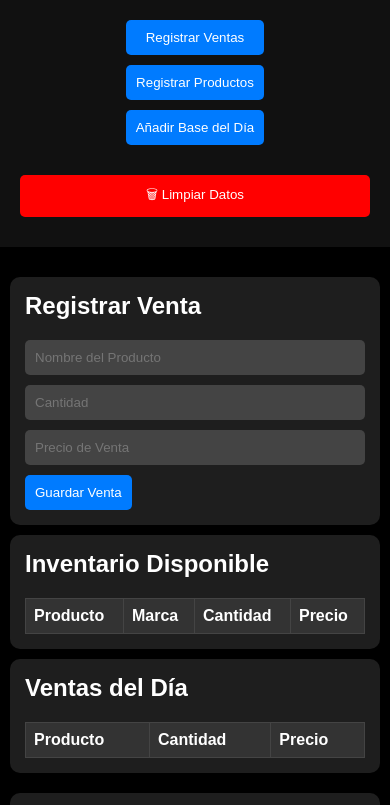
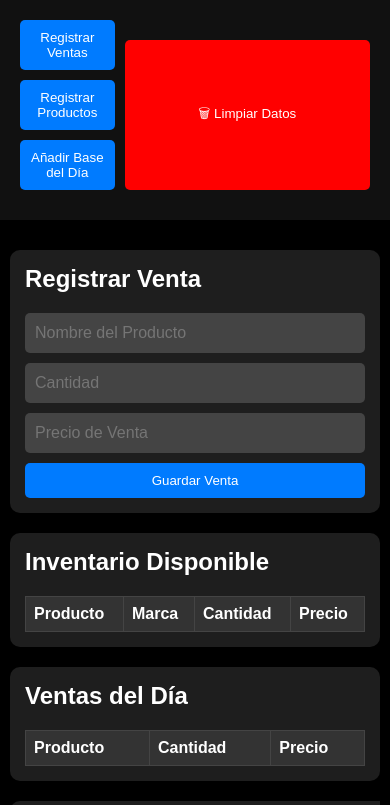
Before and after one commit to Darwin2210/Sistema_Ventas_Mayor, a plain HTML site: page index.html in a window 390 px wide. Both pictures are taken after a click on the button "Registrar Ventas". Shown: the top 805 px of the page. Drawn offline with Linux system fonts and the light colour scheme.

Commit message:
Update index.html

```diff
--- a/index.html
+++ b/index.html
@@ -5,40 +5,36 @@
   <meta name="viewport" content="width=device-width, initial-scale=1.0">
   <title>Punto de Venta</title>
   <style>
-    * {
-      box-sizing: border-box;
-    }
-
-    html, body {
+    /* Estilo base del body */
+    body {
       margin: 0;
-      padding: 0;
       font-family: sans-serif;
       background-color: #000;
       color: #fff;
-      height: 100%;
     }
 
+    /* Contenedor principal */
     .main {
       display: flex;
       flex-direction: row;
+      flex-wrap: nowrap;
       min-height: 100vh;
     }
 
+    /* Menú lateral izquierdo */
     .menu-lateral {
       width: 200px;
       background-color: #111;
       padding: 20px;
+      box-sizing: border-box;
       display: flex;
       flex-direction: column;
       justify-content: space-between;
     }
 
-    .menu-superior {
-      display: flex;
-      flex-direction: column;
-    }
-
+    /* Botones del menú */
     .menu-lateral button {
+      display: block;
       width: 100%;
       padding: 10px;
       margin-bottom: 10px;
@@ -49,26 +45,32 @@
       cursor: pointer;
     }
 
+    /* Área principal de contenido */
     .contenido-principal {
       flex-grow: 1;
       display: flex;
       flex-direction: column;
       padding: 20px;
-      overflow-x: hidden;
+      box-sizing: border-box;
+      overflow: hidden;
     }
 
+    /* Modulo contenedor para registrar ventas y otros */
     .modulo-principal-ventas {
       display: flex;
       flex-direction: column;
+      overflow: hidden;
     }
 
+    /* Secciones internas */
     .modulo-superior, .modulo-inferior {
       display: flex;
+      flex-wrap: wrap;
       gap: 20px;
       margin-top: 20px;
-      flex-wrap: wrap;
     }
 
+    /* Estilo de cada módulo (formularios) */
     .modulo {
       background-color: #1e1e1e;
       padding: 15px;
@@ -78,24 +80,40 @@
       max-width: 100%;
       height: 250px;
       overflow-y: auto;
+      display: flex;
+      flex-direction: column;
+      justify-content: flex-start;
     }
 
     .modulo h2 {
       margin-top: 0;
     }
 
+    /* Estilos de los campos de entrada */
     input[type="text"],
     input[type="number"] {
       width: 100%;
+      height: 40px;
       padding: 10px;
       margin-bottom: 10px;
       border-radius: 5px;
       border: none;
       background-color: #444;
       color: #fff;
+      font-size: 16px;
       box-sizing: border-box;
+      outline: none;
+      transition: none;
     }
 
+    input[type="text"]:focus,
+    input[type="number"]:focus {
+      outline: none;
+      box-shadow: none;
+      border: none;
+    }
+
+    /* Botones generales */
     button {
       background-color: #007bff;
       color: #fff;
@@ -105,6 +123,7 @@
       cursor: pointer;
     }
 
+    /* Tablas */
     table {
       width: 100%;
       border-collapse: collapse;
@@ -121,17 +140,19 @@
       background-color: #333;
     }
 
+    /* Contenedor de tabla con scroll */
     .tabla-scroll {
-      max-height: 150px;
+      max-height: 200px;
       overflow-y: auto;
     }
 
+    /* Módulos ocultos inicialmente */
     #modulo-productos,
     #modulo-ventas {
       display: none;
     }
 
-    /* Responsivo */
+    /* Estilos responsivos */
     @media (max-width: 768px) {
       .main {
         flex-direction: column;
@@ -140,29 +161,21 @@
       .menu-lateral {
         width: 100%;
         flex-direction: row;
-        flex-wrap: wrap;
-        align-items: center;
-        justify-content: space-around;
+        gap: 10px;
       }
 
       .contenido-principal {
         padding: 10px;
       }
 
-      .modulo-superior,
-      .modulo-inferior {
+      .modulo-superior, .modulo-inferior {
         flex-direction: column;
-        gap: 10px;
-      }
-
-      .modulo {
-        height: auto;
-        max-height: 300px;
       }
     }
   </style>
 </head>
 <body>
+  <!-- Interfaz gráfica -->
   <div class="main">
     <div class="menu-lateral">
       <div class="menu-superior">
@@ -172,6 +185,7 @@
       </div>
       <button onclick="limpiarDatos()" style="background-color: red; margin-top: 20px;">🗑 Limpiar Datos</button>
     </div>
+
     <div class="contenido-principal">
       <div id="modulo-productos" class="modulo">
         <h2>Registrar Producto</h2>
@@ -189,6 +203,7 @@
             <input id="ventaPrecio" type="number" placeholder="Precio de Venta">
             <button onclick="guardarVenta()">Guardar Venta</button>
           </div>
+
           <div class="modulo">
             <h2>Inventario Disponible</h2>
             <div class="tabla-scroll">
@@ -198,6 +213,7 @@
               </table>
             </div>
           </div>
+
           <div class="modulo">
             <h2>Ventas del Día</h2>
             <div class="tabla-scroll">
@@ -208,6 +224,7 @@
             </div>
           </div>
         </div>
+
         <div class="modulo-inferior">
           <div class="modulo">
             <h2>Registrar Compra</h2>
@@ -216,12 +233,14 @@
             <input id="compraPrecio" type="number" placeholder="Precio">
             <button onclick="guardarCompra()">Guardar Compra</button>
           </div>
+
           <div class="modulo">
             <h2>Registrar Gasto</h2>
             <input id="gastoDescripcion" type="text" placeholder="Descripción del Gasto">
             <input id="gastoMonto" type="number" placeholder="Monto del Gasto">
             <button onclick="guardarGasto()">Guardar Gasto</button>
           </div>
+
           <div class="modulo" id="modulo-liquidacion">
             <h2>Liquidación del Día</h2>
             <div class="tabla-scroll">
@@ -233,17 +252,21 @@
           </div>
         </div>
       </div>
+
       <datalist id="productosList"></datalist>
     </div>
   </div>
 
+  <!-- Script con funcionalidades (sin cambios respecto al comportamiento anterior) -->
   <script>
+    // Variables de almacenamiento
     let productos = JSON.parse(localStorage.getItem('productos')) || [];
     let ventas = JSON.parse(localStorage.getItem('ventas')) || [];
     let gastos = JSON.parse(localStorage.getItem('gastos')) || [];
     let compras = JSON.parse(localStorage.getItem('compras')) || [];
     let baseInicial = parseFloat(localStorage.getItem('baseInicial')) || 0;
 
+    // Mostrar el módulo activo
     function mostrarModulo(modulo) {
       document.getElementById('modulo-productos').style.display = 'none';
       document.getElementById('modulo-ventas').style.display = 'none';
```
